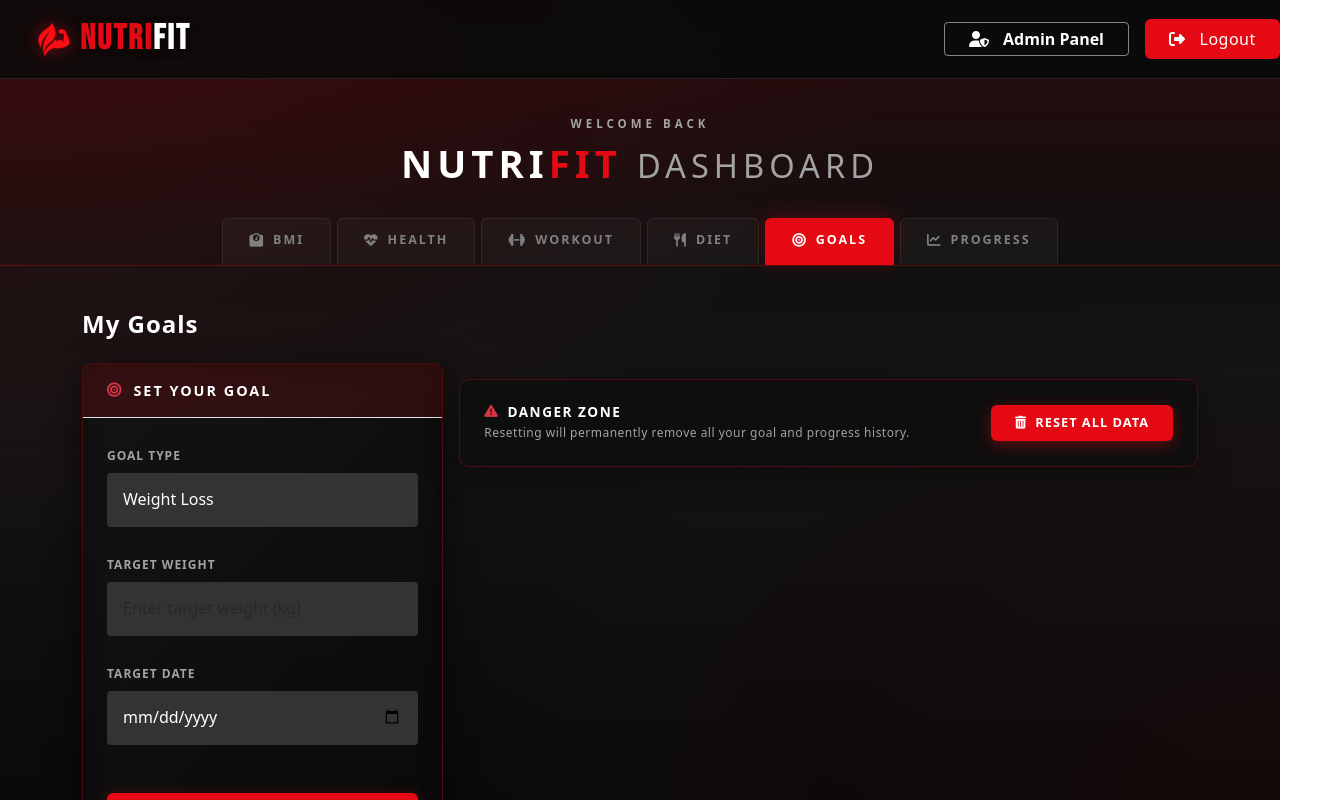
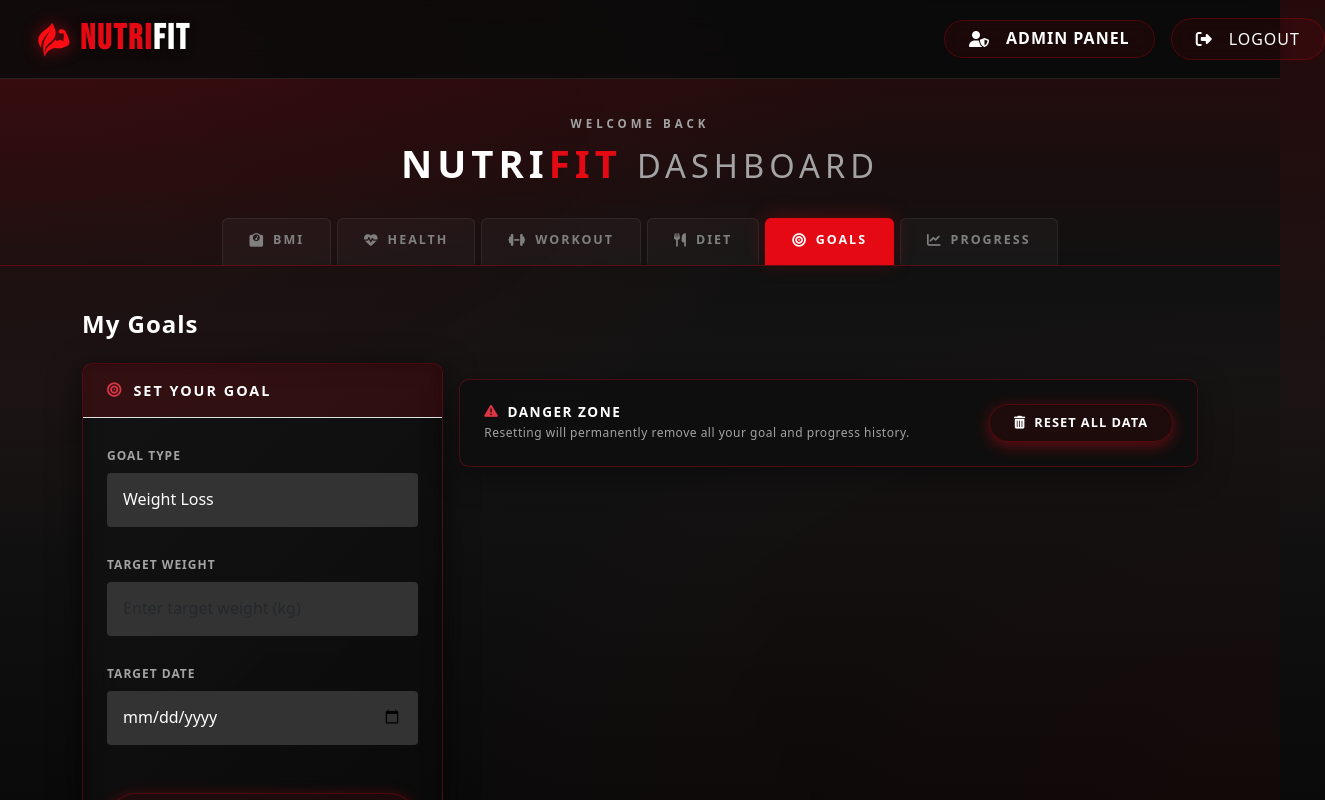
Before and after one commit to hrushi-17/NutriFit, a React (Create React App) app in the folder frontend/nutrifit-ui/: page /dashboard/goals in a window 1280 px wide. Shown: the top 800 px of the page, 1325 px wide, since content can reach past the window. Built offline with nearby package versions, Linux system fonts and the light colour scheme; no server answers; sample sign-in values are in the browser's storage.

Commit message:
style: apply light red glass UI style to all buttons across application

```diff
--- a/frontend/nutrifit-ui/src/index.css
+++ b/frontend/nutrifit-ui/src/index.css
@@ -198,73 +198,44 @@ a {
 }
 
 /* =========================================
-   🎛️ NETFLIX BUTTONS
+   🎛️ NETFLIX BUTTONS (Glass Red Effect)
    ========================================= */
 
-.btn-netflix {
-  background-color: var(--accent-red) !important;
-  color: white !important;
-  border: none !important;
+.btn-netflix,
+.btn-health,
+.btn-outline-glass {
+  background: rgba(229, 9, 20, 0.08) !important;
+  backdrop-filter: blur(8px);
+  -webkit-backdrop-filter: blur(8px);
+  border: 1px solid rgba(229, 9, 20, 0.25) !important;
+  color: #fff !important;
   font-weight: 700;
-  border-radius: 4px;
+  border-radius: 50px !important;
+  /* pill shape */
   padding: 10px 24px;
   font-size: 1rem;
-  transition: background-color 0.2s ease, box-shadow 0.2s ease;
-  letter-spacing: 0.5px;
+  letter-spacing: 1px;
+  text-transform: uppercase;
+  transition: all 0.3s ease;
   display: inline-flex !important;
   align-items: center !important;
   justify-content: center;
-  gap: 6px;
-  line-height: 1;
+  gap: 8px;
+  line-height: 1.2;
   white-space: nowrap;
 }
 
-.btn-netflix:hover {
-  background-color: var(--accent-red-hover) !important;
-  color: white !important;
-  box-shadow: 0 4px 20px rgba(229, 9, 20, 0.5);
-  /* No transform scale - prevents navbar height glitch */
+.btn-netflix:hover,
+.btn-health:hover,
+.btn-outline-glass:hover,
+.btn-outline-glass.active {
+  background: rgba(229, 9, 20, 0.2) !important;
+  border-color: rgba(229, 9, 20, 0.6) !important;
+  color: #fff !important;
+  box-shadow: 0 4px 20px rgba(229, 9, 20, 0.4), inset 0 0 10px rgba(229, 9, 20, 0.1) !important;
+  transform: translateY(-2px);
 }
 
-/* Keep btn-health mapped to netflix red so existing code doesn't look green temporarily */
-.btn-health {
-  background-color: var(--accent-red);
-  color: white;
-  border: none;
-  font-weight: 700;
-  border-radius: 4px;
-  padding: 10px 24px;
-  font-size: 1rem;
-  transition: background-color 0.2s ease;
-  line-height: 1.5;
-}
-
-.btn-health:hover {
-  background-color: var(--accent-red-hover);
-  color: white;
-}
-
-.btn-outline-glass {
-  background: transparent;
-  color: white;
-  border: 1px solid rgba(255, 255, 255, 0.5);
-  font-weight: 600;
-  border-radius: 4px;
-  transition: all 0.2s ease;
-  display: inline-flex !important;
-  align-items: center !important;
-  justify-content: center;
-  gap: 6px;
-  line-height: 1;
-  white-space: nowrap;
-}
-
-.btn-outline-glass:hover,
-.btn-outline-glass.active {
-  background: rgba(255, 255, 255, 0.15);
-  color: white;
-  border-color: white;
-}
 
 /* =========================================
    🖊️ NETFLIX INPUTS
--- a/frontend/nutrifit-ui/src/styles/pages/Home.css
+++ b/frontend/nutrifit-ui/src/styles/pages/Home.css
@@ -45,12 +45,14 @@
     text-shadow: 0 5px 20px rgba(0, 0, 0, 0.8);
     background: -webkit-linear-gradient(white, #b3b3b3);
     -webkit-background-clip: text;
+    background-clip: text;
     -webkit-text-fill-color: transparent;
 }
 
 .home-title .red-text {
     background: -webkit-linear-gradient(var(--accent-red), #990000);
     -webkit-background-clip: text;
+    background-clip: text;
     -webkit-text-fill-color: transparent;
     text-shadow: 0 0 30px rgba(229, 9, 20, 0.5);
 }
@@ -76,38 +78,33 @@
     padding: 16px 36px;
     font-size: 1.25rem;
     font-weight: 700;
-    border-radius: 4px;
+    border-radius: 50px;
+    /* match global pill style */
     transition: all 0.3s ease;
     text-decoration: none;
     text-transform: uppercase;
     letter-spacing: 1px;
+    gap: 8px;
+    white-space: nowrap;
 }
 
-.btn-hero-primary {
-    background: var(--accent-red);
-    color: white;
-    border: none;
-    box-shadow: 0 4px 15px rgba(229, 9, 20, 0.4);
+.btn-hero-primary,
+.btn-hero-secondary {
+    background: rgba(229, 9, 20, 0.08);
+    -webkit-backdrop-filter: blur(8px);
+    backdrop-filter: blur(8px);
+    border: 1px solid rgba(229, 9, 20, 0.25);
+    color: #fff;
+    box-shadow: 0 4px 15px rgba(0, 0, 0, 0.3);
 }
 
-.btn-hero-primary:hover {
-    background: #f40612;
-    transform: scale(1.05);
-    color: white;
-    box-shadow: 0 6px 20px rgba(229, 9, 20, 0.6);
-}
-
-.btn-hero-secondary {
-    background: rgba(109, 109, 110, 0.7);
-    color: white;
-    border: none;
-    backdrop-filter: blur(5px);
-}
-
+.btn-hero-primary:hover,
 .btn-hero-secondary:hover {
-    background: rgba(109, 109, 110, 0.9);
-    transform: scale(1.05);
-    color: white;
+    background: rgba(229, 9, 20, 0.2);
+    border-color: rgba(229, 9, 20, 0.6);
+    color: #fff;
+    box-shadow: 0 6px 25px rgba(229, 9, 20, 0.4), inset 0 0 10px rgba(229, 9, 20, 0.1);
+    transform: translateY(-3px);
 }
 
 @media (max-width: 768px) {
```
